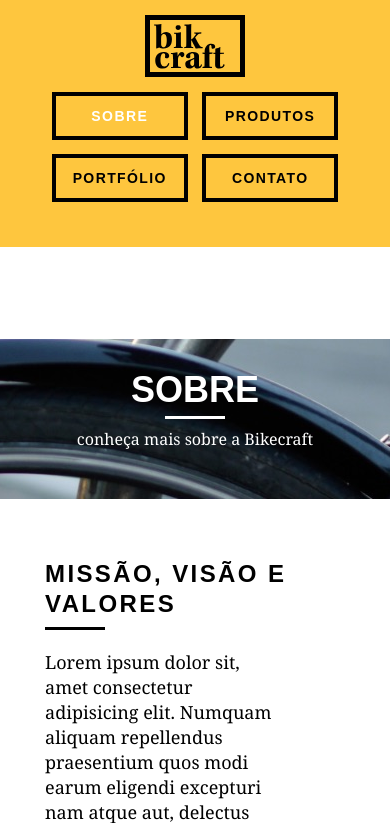
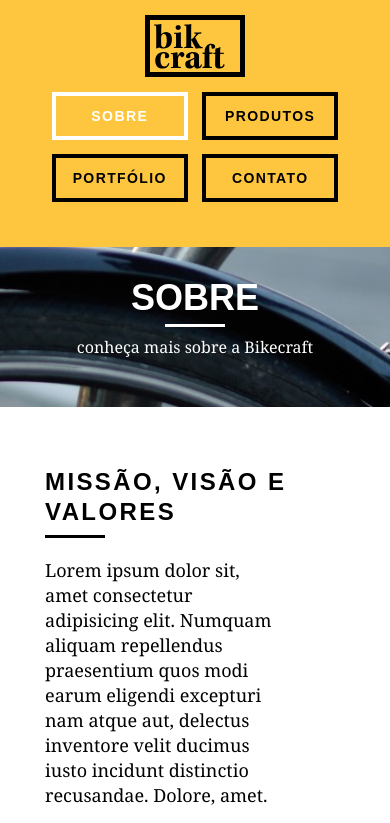
Before and after one commit to conchal/projeto-html-css, a PHP site: page /sobre.html in a window 390 px wide. Shown: the top 823 px of the page. Run offline with PHP 8.4, Linux system fonts and the light colour scheme.

Commit message:
start responsivo sobre

```diff
--- a/css/responsivo.css
+++ b/css/responsivo.css
@@ -58,6 +58,10 @@
     border-color: white;
   }
 
+  .header_menu ul li a.menu_ativo {
+    border-color: white;
+  }
+
   /* Introdução */
 
   .introducao {
@@ -70,6 +74,13 @@
     padding-top: 40px;
     font-size: 36px;
   }
+
+  /* Introdução interna */
+
+  .introducao_interna {
+    margin-top: 0px;
+  }
+
 
   /* Call */
 
```
